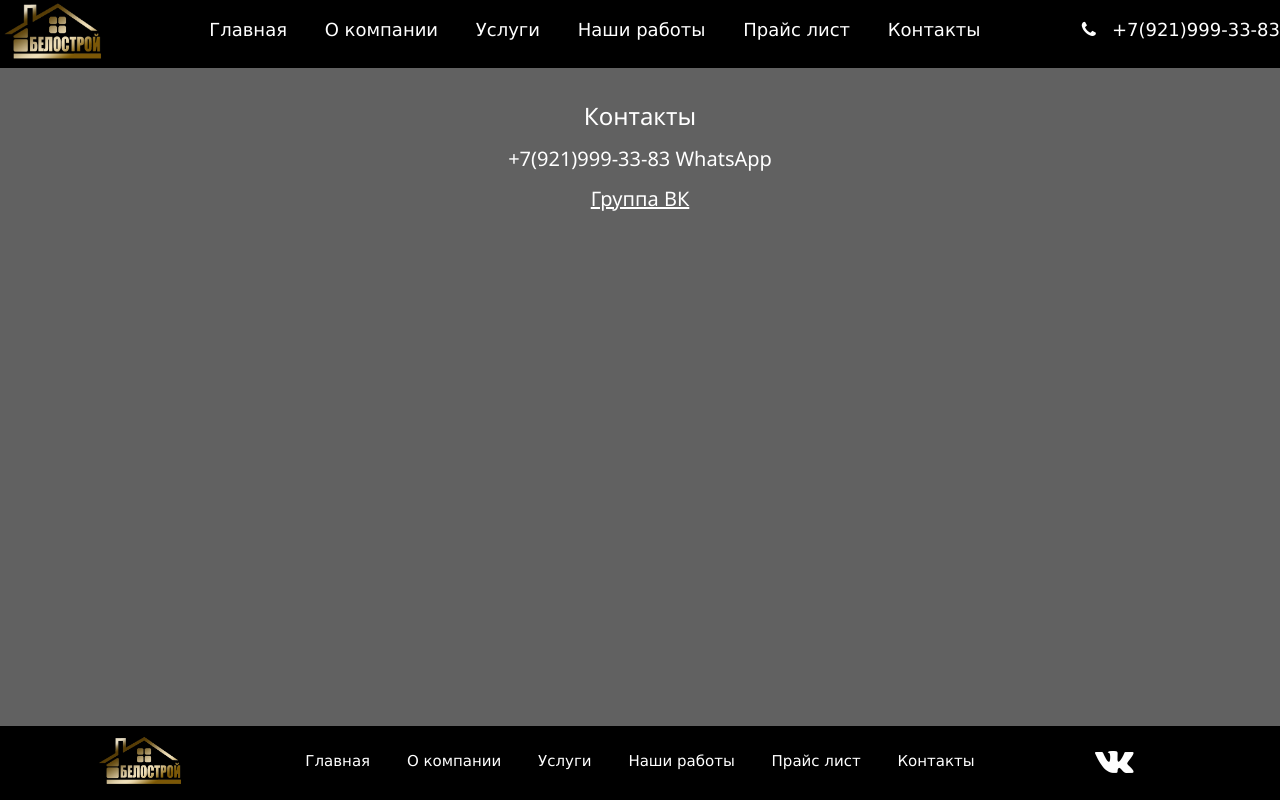
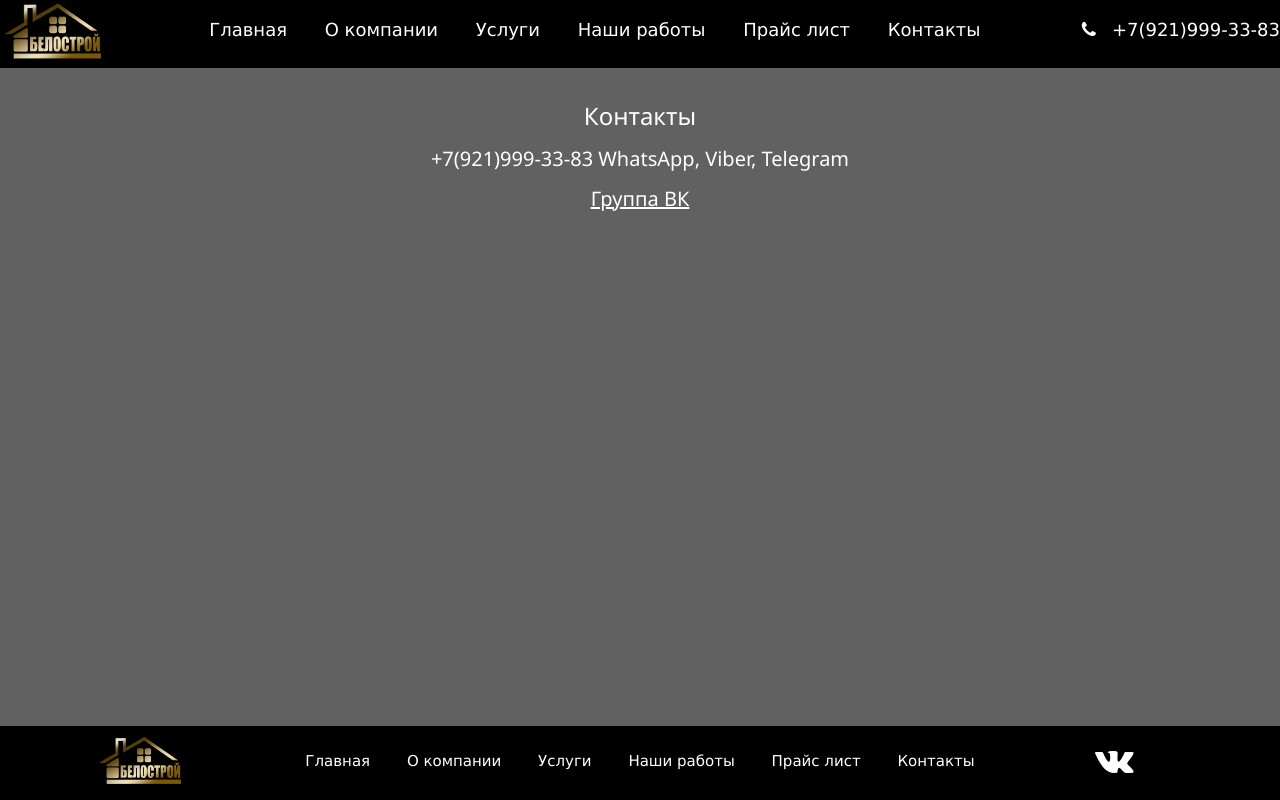
Before and after one commit to maxaski/maxaski.github.io, a plain HTML site: page contacts.html in a window 1280 px wide. Drawn offline with nearby package versions, Linux system fonts and the light colour scheme.

Commit message:
Update contacts.html

```diff
--- a/contacts.html
+++ b/contacts.html
@@ -34,7 +34,7 @@
 <div class="w3-row-padding w3-center w3-padding-24" style="margin-top: 5%">
   <h3 class="" id="contact">Контакты</h3>
   <!--<p class="w3-text-yellow">Больше фотографий в <a href='https://vk.com/postroimvsespb'>нашей группе ВКонтакте</a></p>-->
-  <h4>+7(921)999-33-83 WhatsApp</h4>
+  <h4>+7(921)999-33-83 WhatsApp, Viber, Telegram</h4>
   <h4><a href="https://vk.com/postroimvsespb">Группа ВК</a></h4>
 </div>
 
```
